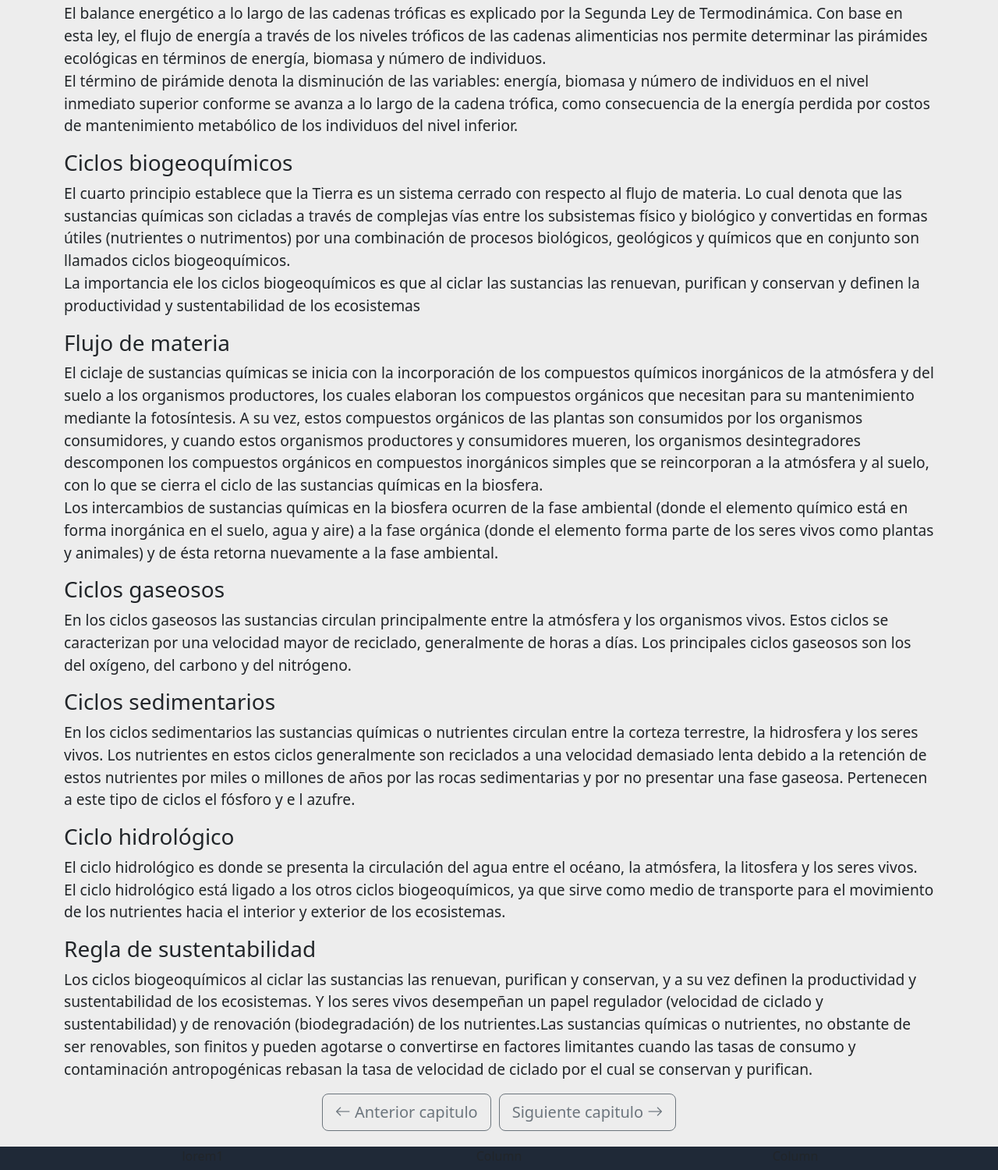
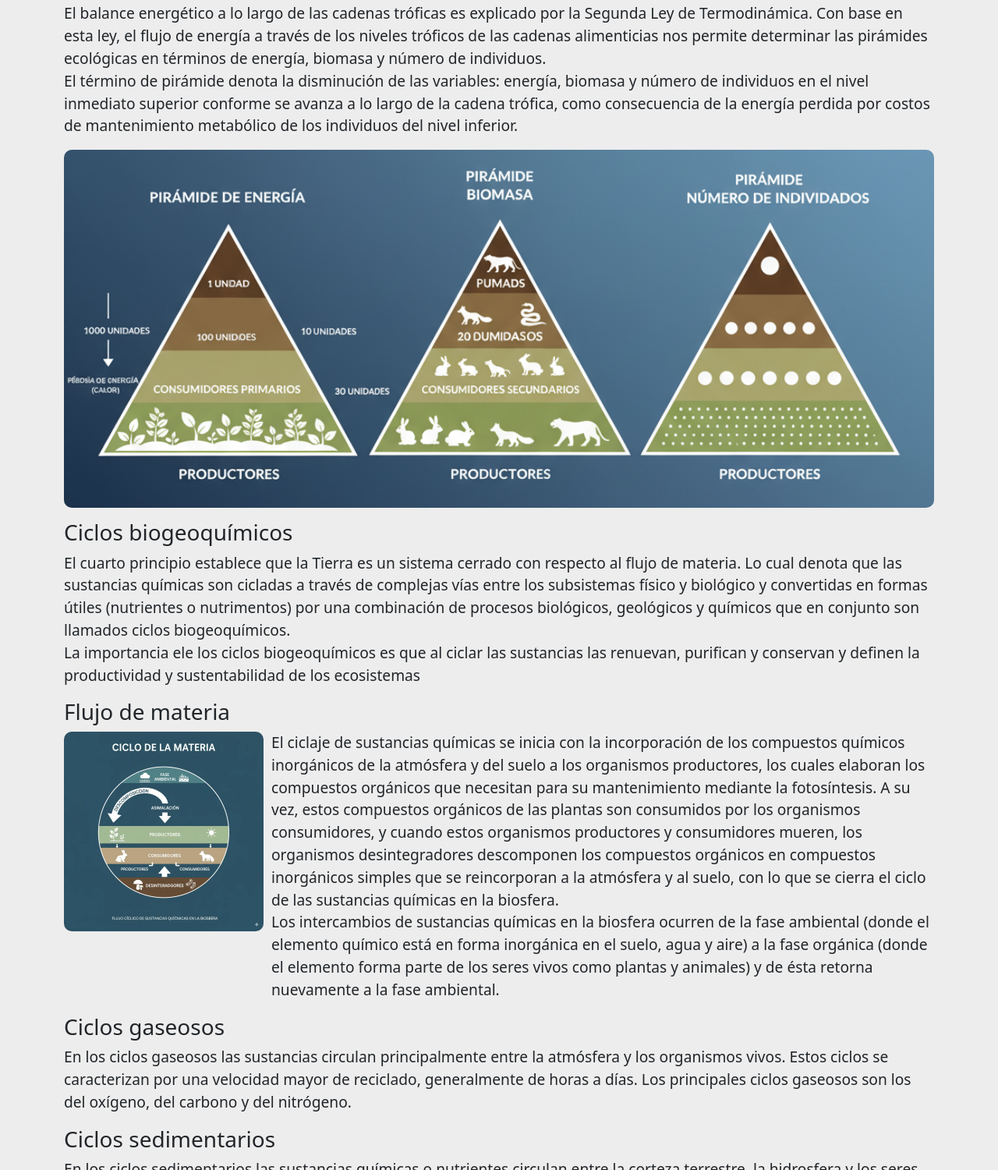
Before and after one commit to DarkGhost74/ProyectoAmbiente, a plain HTML site: page pages/cap2.html in a window 1280 px wide. Shown: the part 1311-2811 px from the top of the page at 78% size. Drawn offline with nearby package versions, Linux system fonts and the light colour scheme.

Commit message:
Añadiendo imagenes a caps 1-4

```diff
--- a/pages/cap2.html
+++ b/pages/cap2.html
@@ -112,6 +112,7 @@
                 en el nivel inmediato superior conforme se avanza a lo largo de la cadena trófica, como consecuencia de
                 la energía perdida por costos de mantenimiento metabólico de los individuos del nivel inferior.
             </p>
+            <img id="img2" src="../images/cap2/piramides.png" alt="">
             <h3>Ciclos biogeoquímicos</h3>
             <p>El cuarto principio establece que la Tierra es un sistema cerrado con respecto al flujo de materia. Lo
                 cual denota que las sustancias químicas son cicladas a través de complejas vías entre los subsistemas
@@ -122,18 +123,29 @@
                 conservan y definen la productividad y sustentabilidad de los ecosistemas
             </p>
             <h3>Flujo de materia</h3>
-            <p>El ciclaje de sustancias químicas se inicia con la incorporación de los compuestos químicos inorgánicos
-                de la atmósfera y del suelo a los organismos productores, los cuales elaboran los compuestos orgánicos
-                que necesitan para su mantenimiento mediante la fotosíntesis. A su vez, estos compuestos orgánicos de
-                las plantas son consumidos por los organismos consumidores, y cuando estos organismos productores y
-                consumidores mueren, los organismos desintegradores descomponen los compuestos orgánicos en compuestos
-                inorgánicos simples que se reincorporan a la atmósfera y al suelo, con lo que se cierra el ciclo de las
-                sustancias químicas en la biosfera.
-                <br>
-                Los intercambios de sustancias químicas en la biosfera ocurren de la fase ambiental (donde el elemento
-                químico está en forma inorgánica en el suelo, agua y aire) a la fase orgánica (donde el elemento forma
-                parte de los seres vivos como plantas y animales) y de ésta retorna nuevamente a la fase ambiental.
-            </p>
+            <div id="flujo">
+                <img id="img3" src="../images/cap2/flujo.webp" alt="">
+                <p>El ciclaje de sustancias químicas se inicia con la incorporación de los compuestos químicos
+                    inorgánicos
+                    de la atmósfera y del suelo a los organismos productores, los cuales elaboran los compuestos
+                    orgánicos
+                    que necesitan para su mantenimiento mediante la fotosíntesis. A su vez, estos compuestos orgánicos
+                    de
+                    las plantas son consumidos por los organismos consumidores, y cuando estos organismos productores y
+                    consumidores mueren, los organismos desintegradores descomponen los compuestos orgánicos en
+                    compuestos
+                    inorgánicos simples que se reincorporan a la atmósfera y al suelo, con lo que se cierra el ciclo de
+                    las
+                    sustancias químicas en la biosfera.
+                    <br>
+                    Los intercambios de sustancias químicas en la biosfera ocurren de la fase ambiental (donde el
+                    elemento
+                    químico está en forma inorgánica en el suelo, agua y aire) a la fase orgánica (donde el elemento
+                    forma
+                    parte de los seres vivos como plantas y animales) y de ésta retorna nuevamente a la fase ambiental.
+                </p>
+            </div>
+
             <h3>Ciclos gaseosos</h3>
             <p>En los ciclos gaseosos las sustancias circulan principalmente entre la atmósfera y los organismos vivos.
                 Estos ciclos se caracterizan por una velocidad mayor de reciclado, generalmente de horas a días. Los
@@ -159,7 +171,8 @@
                 agotarse o convertirse en factores limitantes cuando las tasas de consumo y contaminación antropogénicas
                 rebasan la tasa de velocidad de ciclado por el cual se conservan y purifican.</p>
             <div id="btn-container">
-                <a href="cap1.html" type="button" class="btn btn-outline-secondary btn-lg"><i class="bi bi-arrow-left"></i>
+                <a href="cap1.html" type="button" class="btn btn-outline-secondary btn-lg"><i
+                        class="bi bi-arrow-left"></i>
                     Anterior capitulo</a>
                 <a href="cap3.html" type="button" class="btn btn-outline-secondary btn-lg">Siguiente capitulo <i
                         class="bi bi-arrow-right"></i></a>
--- a/styles/cap1.css
+++ b/styles/cap1.css
@@ -2,3 +2,20 @@
     width: 100%;
     margin: 20px 0;
 }
+
+#img2 {
+    width: 60%;
+    display: block;
+    margin-left: auto;
+    margin-right: auto;
+    margin-bottom: 10px;
+}
+
+#fisico, #biologicos {
+    display: grid;
+    grid-template-columns: 1fr auto;
+}
+
+#img3, #img4 {
+    width: 20dvw;
+}
--- a/styles/cap2.css
+++ b/styles/cap2.css
@@ -8,3 +8,18 @@
     text-align: center;
     margin-bottom: 20px;
 }
+
+#img2 {
+    width: 100%;
+    margin-bottom: 15px;
+}
+
+#flujo {
+    display: grid;
+    grid-template-columns: 1fr auto;
+}
+
+#img3 {
+    width: 20dvw;
+    margin-right: 10px;
+}
--- a/styles/cap3.css
+++ b/styles/cap3.css
@@ -2,3 +2,19 @@
     width: 100%;
     margin: 20px 0;
 }
+
+#img2 {
+    width: 100%;
+    margin-top: 10px;
+    margin-bottom: 10px;
+}
+
+#arbol {
+    display: grid;
+    grid-template-columns: 1fr auto;
+    margin-bottom: 15px;
+}
+
+#img3 {
+    width: 20dvw;
+}
```
Also changed, not shown: pages/cap1.html (+26 -9 lines), pages/cap3.html (+12 -5 lines), pages/cap4.html (+2 -2 lines), images/cap1/biologicos.webp (added), images/cap1/fisico.webp (added), images/cap1/tierra1.webp (added), images/cap2/flujo.webp (added), images/cap2/piramides.png (added), images/cap3/arbol.webp (added), images/cap3/evolucion.webp (added).
